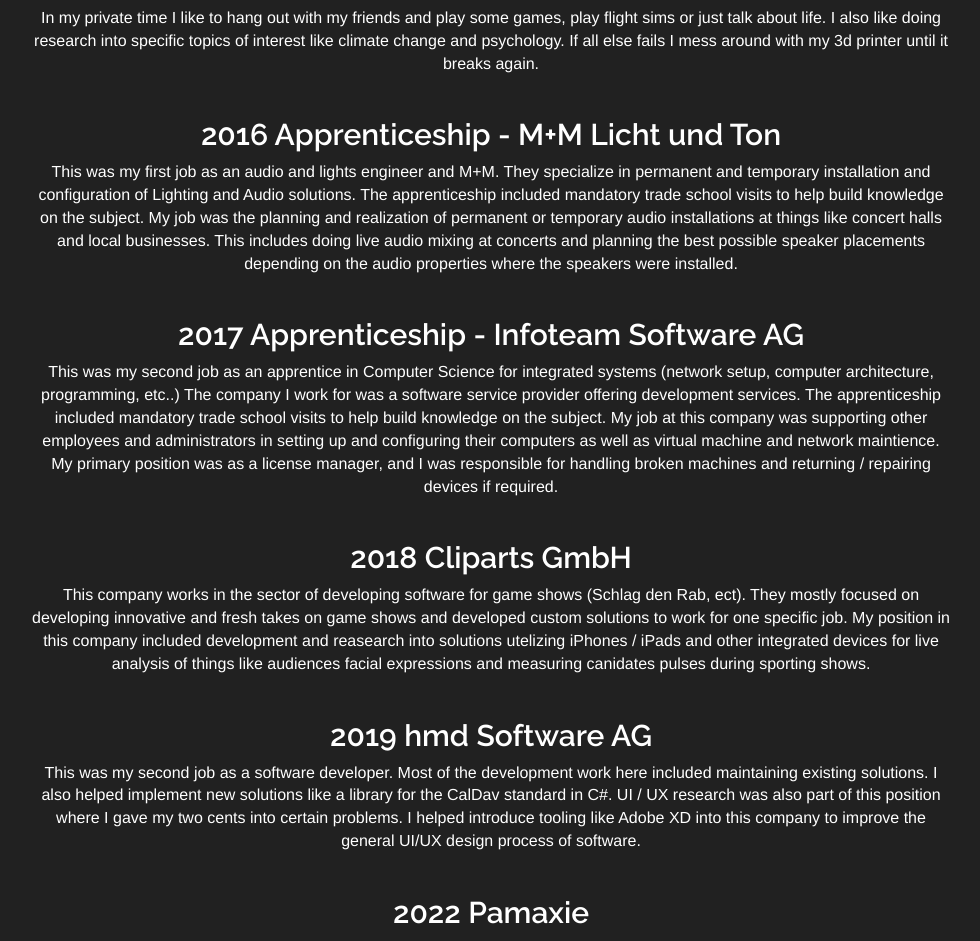
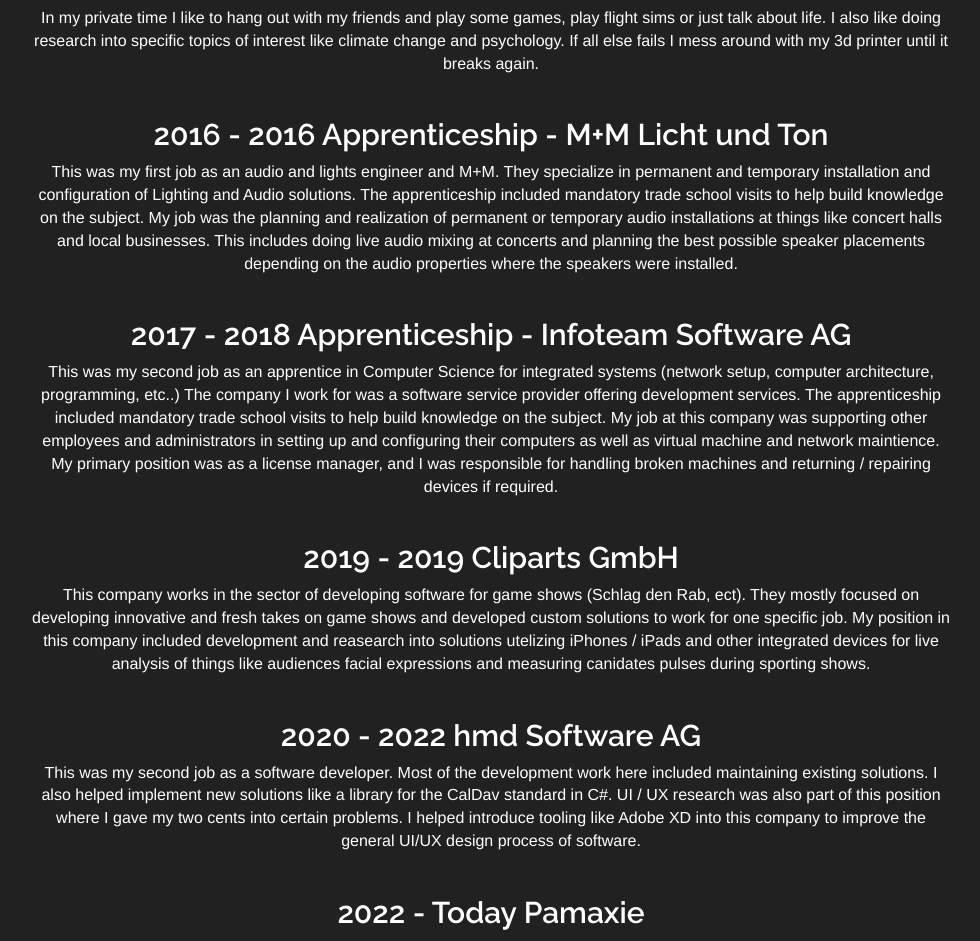
Before and after one commit to DawnRuby/PJActive-Portfolio, a plain HTML site: page index.html in a window 1280 px wide. Shown: the part 1526-2467 px from the top of the page, without its empty margins (149-1129 px from the left). Drawn offline with nearby package versions, Linux system fonts and the light colour scheme.

Commit message:
Added dates to my history

```diff
--- a/index.html
+++ b/index.html
@@ -107,7 +107,7 @@ This is where I share my interests and some of my history working in several ind
         talk about life. I also like doing research into specific topics of interest like climate change and psychology.
         If all else fails I mess around with my 3d printer until it breaks again.<br/>
         <br/>
-        <h2 class="image_bkg">2016 Apprenticeship - M+M Licht und Ton</h2>
+        <h2 class="image_bkg">2016 - 2016 Apprenticeship - M+M Licht und Ton</h2>
         This was my first job as an audio and lights engineer and M+M. They specialize in permanent and temporary
         installation and configuration of Lighting and Audio solutions. The apprenticeship included mandatory
         trade school visits to help build knowledge on the subject. My job was the planning and realization of
@@ -115,7 +115,7 @@ This is where I share my interests and some of my history working in several ind
         This includes doing live audio mixing at concerts and planning the best possible speaker placements
         depending on the audio properties where the speakers were installed.<br/>
         <br/>
-        <h2 class="image_bkg">2017 Apprenticeship - Infoteam Software AG</h2>
+        <h2 class="image_bkg">2017 - 2018 Apprenticeship - Infoteam Software AG</h2>
         This was my second job as an apprentice in Computer Science for integrated systems (network setup, computer architecture,
         programming, etc..) The company I work for was a software service provider offering development services.
         The apprenticeship included mandatory trade school visits to help build knowledge on the subject.
@@ -123,19 +123,19 @@ This is where I share my interests and some of my history working in several ind
         computers as well as virtual machine and network maintience. My primary position was as a license manager,
         and I was responsible for handling broken machines and returning / repairing devices if required.<br/>
         <br/>
-        <h2 class="image_bkg">2018 Cliparts GmbH</h2>
+        <h2 class="image_bkg">2019 - 2019 Cliparts GmbH</h2>
         This company works in the sector of developing software for game shows (Schlag den Rab, ect). They mostly
         focused on developing innovative and fresh takes on game shows and developed custom solutions to work for one specific job.
         My position in this company included development and reasearch into solutions utelizing iPhones / iPads and other
         integrated devices for live analysis of things like audiences facial expressions and measuring canidates pulses during sporting shows.<br/>
         <br/>
-        <h2 class="image_bkg">2019 hmd Software AG</h2>
+        <h2 class="image_bkg">2020 - 2022 hmd Software AG</h2>
         This was my second job as a software developer. Most of the development work here included maintaining existing solutions.
         I also helped implement new solutions like a library for the CalDav standard in C#.
         UI / UX research was also part of this position where I gave my two cents into certain problems.
         I helped introduce tooling like Adobe XD into this company to improve the general UI/UX design process of software.<br/>
         <br/>
-        <h2 class="image_bkg">2022 Pamaxie</h2>
+        <h2 class="image_bkg">2022 - Today Pamaxie</h2>
         Pamaxie is a project created by me and supported by a few other people enthusiastic about online safety.
         It was funded by the German goverment (<a href="https://prototypefund.de/en/">Prototype Fund</a>).
         The project focuses on detecting harmful content, which at the moment of me writing specifically targets things
```
Also changed, not shown: 1 other file.
